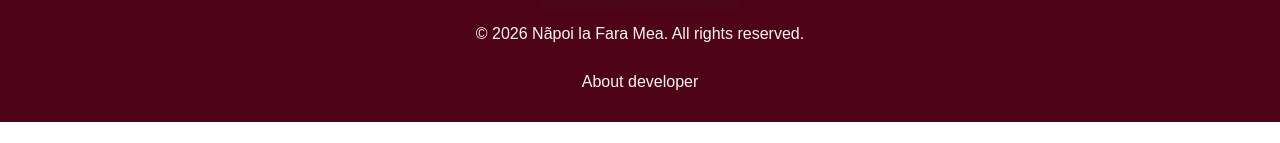
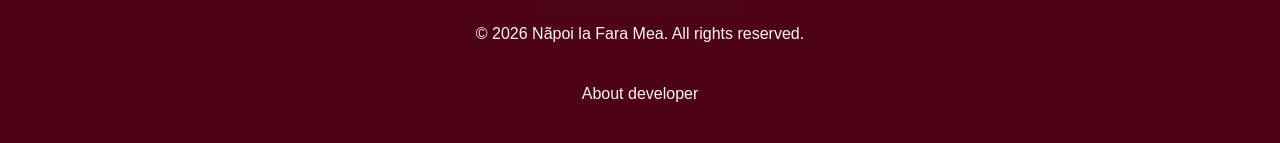
Before and after one commit to mariacristina13/napoi_la_fara_mea, a Next.js app: page / in a window 1280 px wide. Shown: the part 2050-2193 px from the top of the page. Before the commit the page ends 2172 px from the top, so only its background shows below. Built offline with nearby package versions, Linux system fonts and the light colour scheme.

Commit message:
Add styling for the footer page.

```diff
--- a/app/components/footer.js
+++ b/app/components/footer.js
@@ -13,7 +13,7 @@ export default function Footer(){
                     className="w-24 h-auto sm:w-32 md:w-[200px]"
                 />
                 <p  className="text-orange-50 text-xs m-2 md:text-base sm:m-3 text-sm">&copy; 2026 Nãpoi la Fara Mea. All rights reserved.</p>
-                <Link href="/about" className="text-orange-50 text-xs m-2 md:text-base sm:m-3 text-sm">About developer</Link>
+                <Link href="/about" className="hover:border-dashed hover:border-2 hover:border-yellow-600 p-3 rounded-xl text-orange-50 text-xs m-2 md:text-base sm:m-3 text-sm">About developer</Link>
             </div>
         </footer>
     )
```
